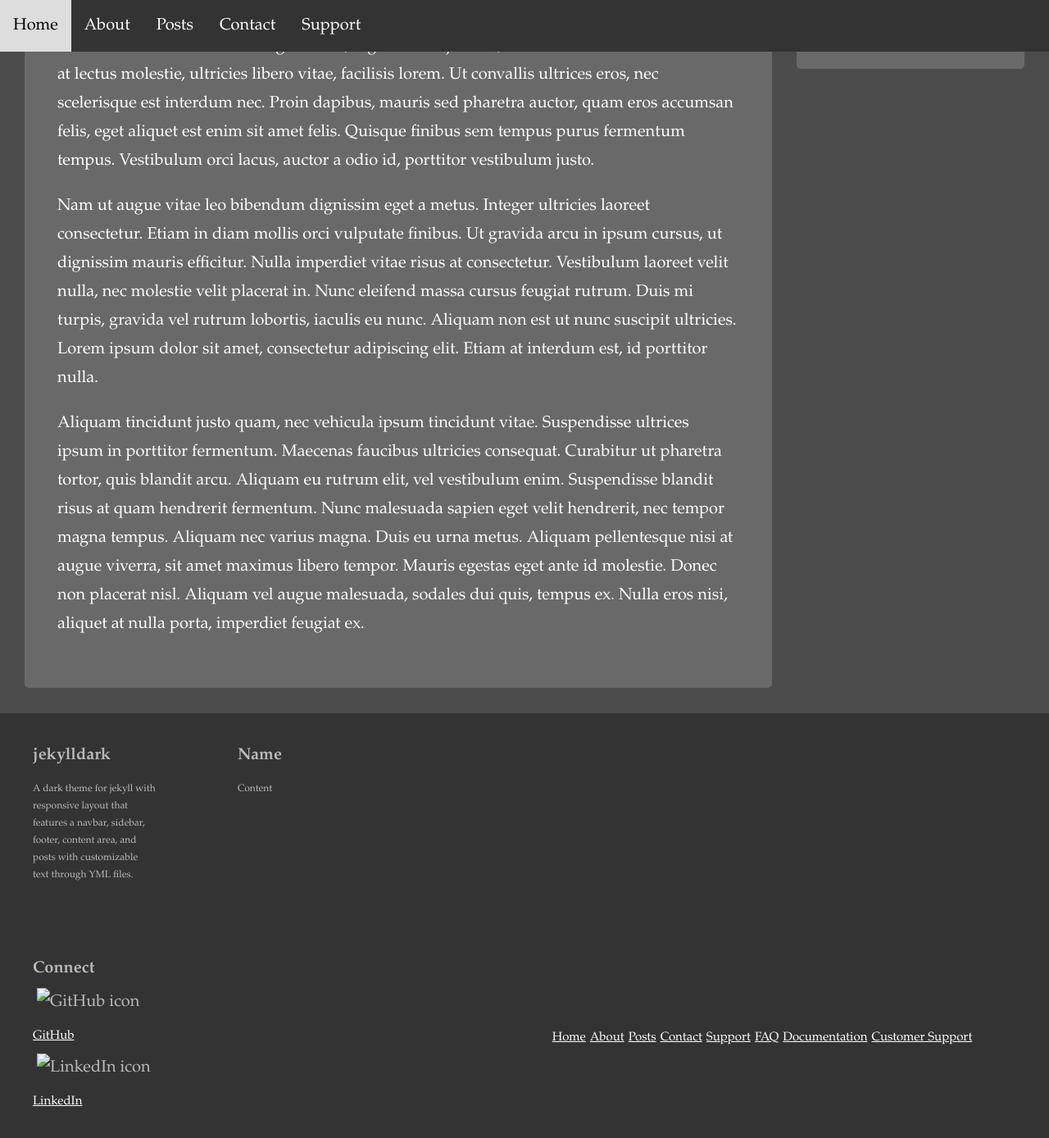
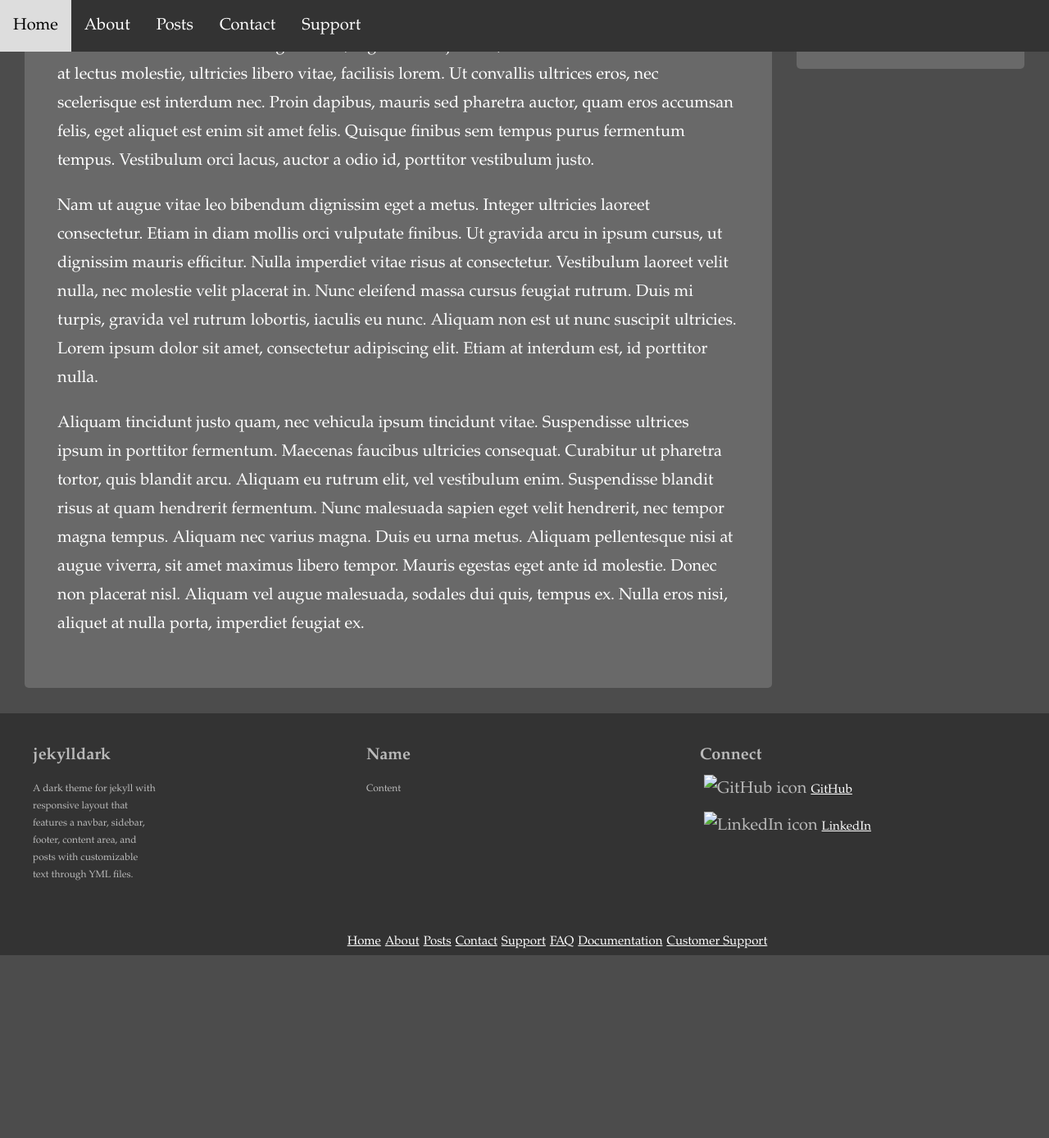
Before and after one commit to sutterj/jekylldark, a Jekyll site: the page built from index.html, in a window 1280 px wide and 1400 px high, scrolled down 749 px. Shown: the top 1388 px of the window at 82% size. Built offline with Jekyll 4.4.1, drawn with Linux system fonts in a browser that asks for light colours; nearby versions of some CDN libraries; after the commit the page ends 1914 px from its top, so only the background shows below that.

Commit message:
Update _layout.scss

```diff
--- a/_sass/components/_layout.scss
+++ b/_sass/components/_layout.scss
@@ -26,6 +26,10 @@
   grid-area: footer3;
 }
 
+.footer-area4 {
+  grid-area: footer4;
+}
+
 .site-wrapper {
   display: grid;
   grid-template-areas:
@@ -41,8 +45,9 @@
   grid-template-areas:
     "footer1"
     "footer2"
-    "footer3";
-  justify-content: space-around;
+    "footer3"
+    "footer4";
+  justify-content: left;
 }
 
 @media (min-width: 800px) {
@@ -60,7 +65,8 @@
     grid-template-areas:
       "footer1"
       "footer2"
-      "footer3";
+      "footer3"
+      "footer4";
     grid-template-columns: auto;
     grid-template-rows: auto;
   }
@@ -78,8 +84,8 @@
   .footer-wrapper {
     display: grid;
     grid-template-areas:
-      "footer1 footer2"
-      "footer3 footer3";
+      "footer1 footer2 footer3"
+      "footer4 footer4 footer4";
     grid-template-columns: auto;
     grid-template-rows: auto;
   }
```
